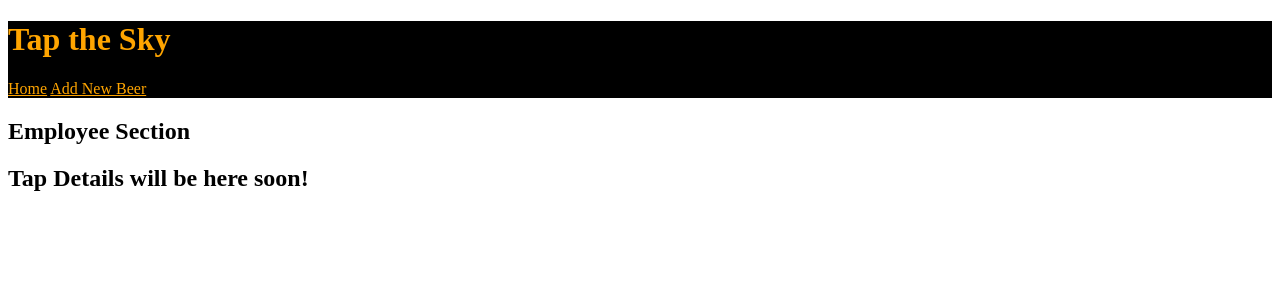
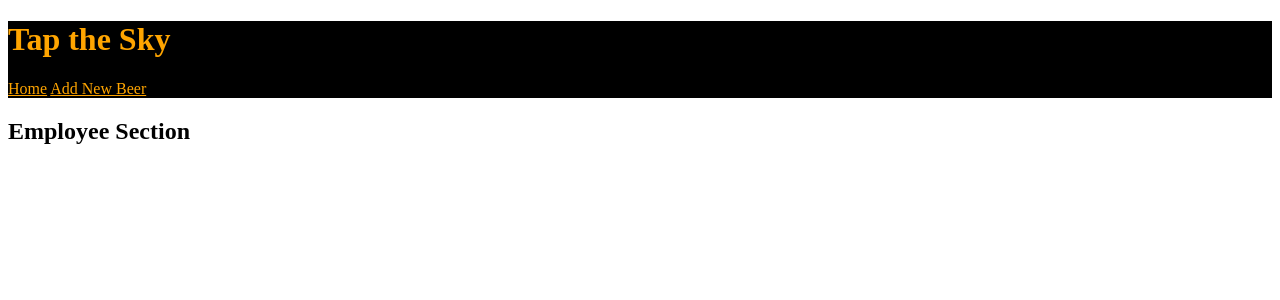
Before and after one commit to FatherofDharma/REACT-Independent-Project-One--Tap-Room, a React app: page /#/employee in a window 1280 px wide. Shown: the top 300 px of the page. Built offline with nearby package versions, Linux system fonts and the light colour scheme.

Commit message:
clicking on tap, now correctly displays tap info coming soon.

```diff
--- a/src/components/App.jsx
+++ b/src/components/App.jsx
@@ -42,8 +42,9 @@ class App extends React.Component {
           <Route exact path='/' render={() => <TapList tapList={this.state.masterTapList} />}/>
           <Route path='/newtap' render={() => <NewTapForm onNewTapCreation={this.handleAddingNewTapToList} />}/>
           <Route path='/employee' render={(props) => <Employee tapList={this.state.masterTapList}
-                                                               currentRouterPath ={props.location.pathname}
-                                                               onTapSelection ={this.handleChangingSelectedTap}/>} />
+            currentRouterPath ={props.location.pathname}
+            onTapSelection ={this.handleChangingSelectedTap}
+            selectedTap={this.state.selectedTap}/>} />
           <Route component={Error404}/>
         </Switch>
       </div>
--- a/src/components/Employee.jsx
+++ b/src/components/Employee.jsx
@@ -4,11 +4,16 @@ import TapList from './TapList';
 import TapDetail from './TapDetail';
 
 function Employee(props){
+  let optionalSelectedTapContent = null;
+  if (props.selectedTap != null) {
+    optionalSelectedTapContent = <TapDetail />;
+  }
   return (
     <div>
       <h2>Employee Section</h2>
-      <TapDetail />
-      <TapList tapList={props.tapList}
+      {optionalSelectedTapContent}
+      <TapList
+        tapList={props.tapList}
         currentRouterPath={props.currentRouterPath}
         onTapSelection={props.onTapSelection} />
     </div>
@@ -18,7 +23,8 @@ function Employee(props){
 Employee.propTypes = {
   tapList: PropTypes.array,
   currentRouterPath: PropTypes.string.isRequired,
-  onTapSelection: PropTypes.func.isRequired
+  onTapSelection: PropTypes.func.isRequired,
+  selectedTap: PropTypes.object
 };
 
 export default Employee;
```
